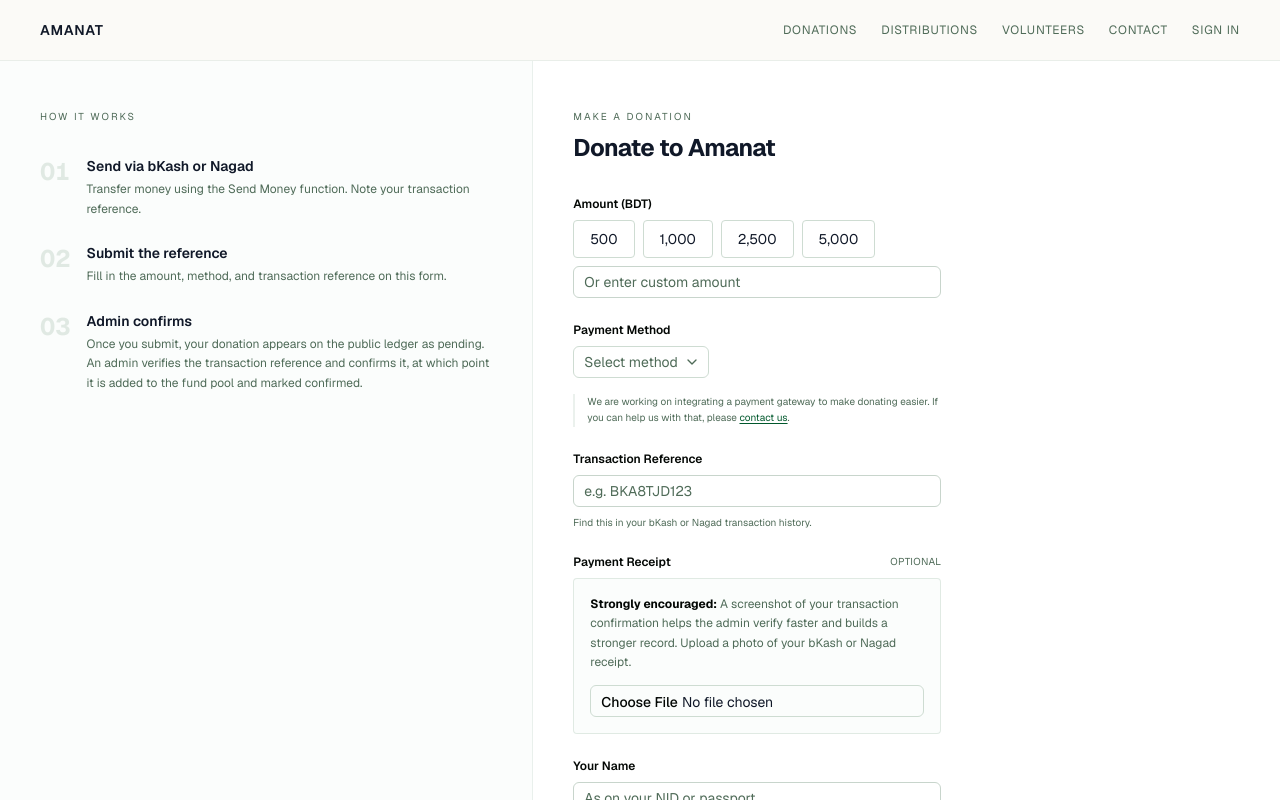
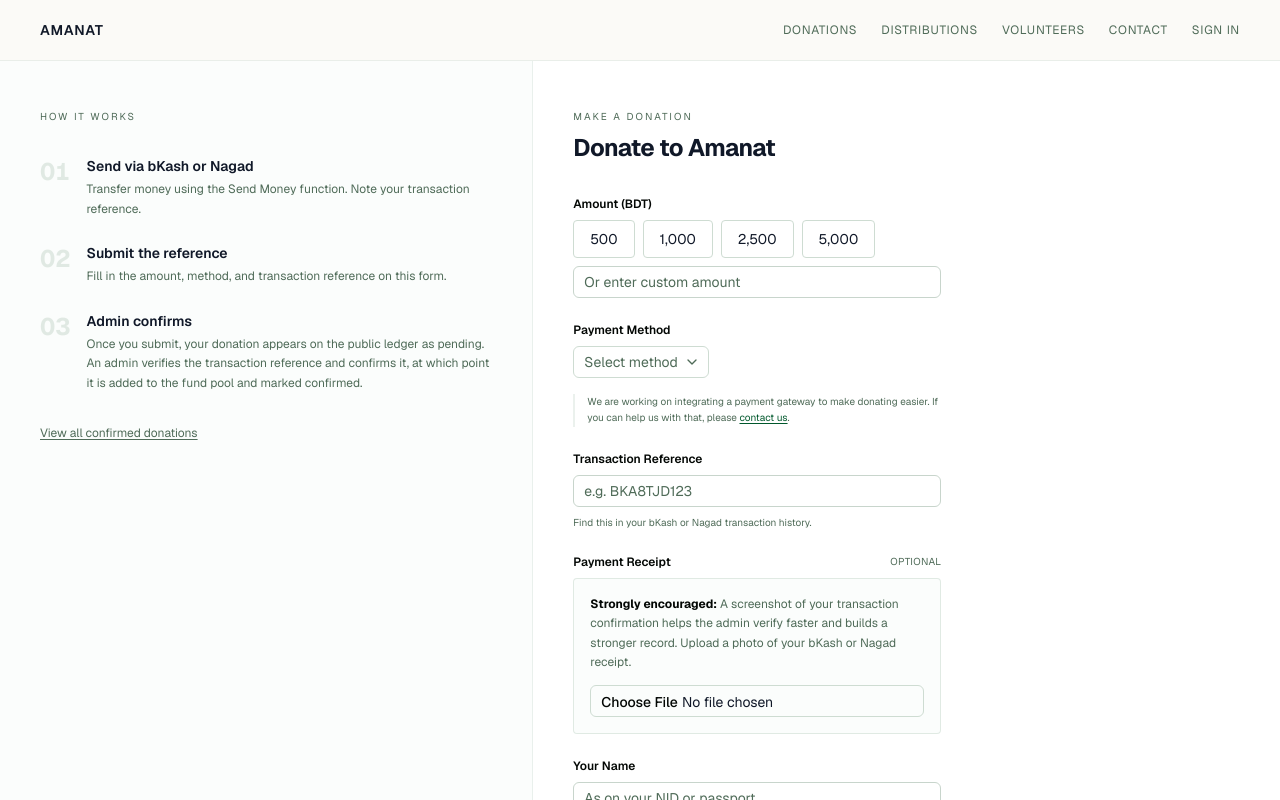
Before and after one commit to RAFSuNX/Amanat, a Next.js app: page /donate in a window 1280 px wide. Shown: the top 800 px of the page. Built offline with nearby package versions, Linux system fonts and the light colour scheme.

Commit message:
Fix donate left panel: remove justify-between, link sits directly under steps

```diff
--- a/app/(public)/donate/page.tsx
+++ b/app/(public)/donate/page.tsx
@@ -81,7 +81,7 @@ export default function DonatePage() {
 
       <div className="flex-1 grid md:grid-cols-[1fr_1.4fr]">
         {/* Left: context */}
-        <div className="hidden md:flex flex-col justify-between px-10 py-12 border-r border-border/40 bg-muted/20">
+        <div className="hidden md:flex flex-col gap-8 px-10 py-12 border-r border-border/40 bg-muted/20">
           <div className="flex flex-col gap-4">
             <p className="text-[10px] uppercase tracking-[0.2em] text-muted-foreground">How it works</p>
             <div className="flex flex-col gap-6 mt-4">
```
